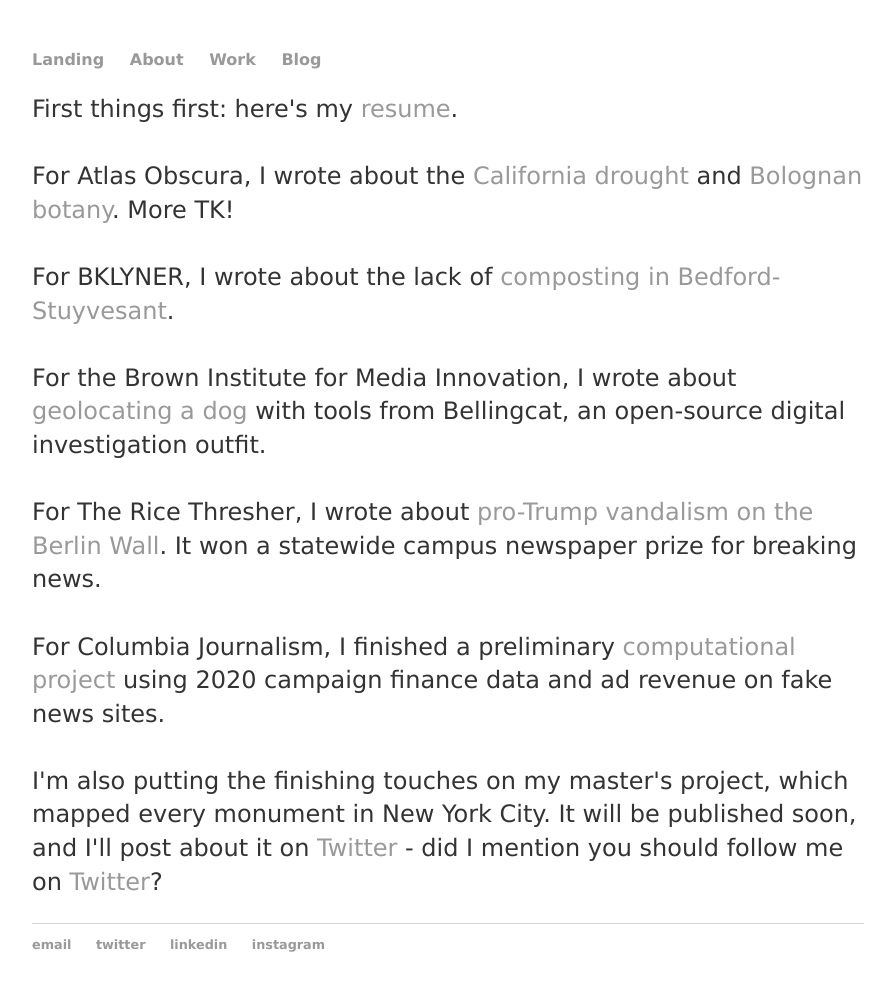
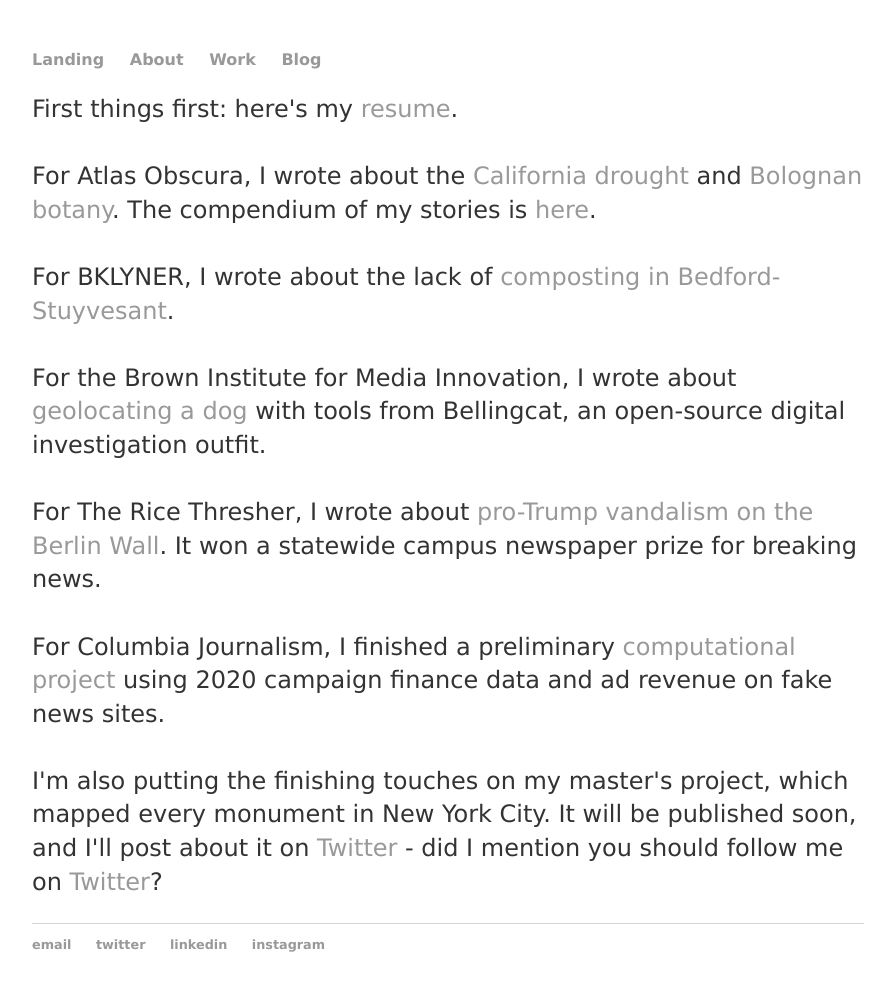
Before and after one commit to isaac-schultz/isaac-schultz.github.io, a Jekyll site: the page built from work/index.html, in a window 1280 px wide. Shown: the whole page, without its empty margins (192-1084 px from the left). Built offline with Jekyll 4.4.1, drawn with Linux system fonts in a browser that asks for light colours.

Commit message:
Update index.html

```diff
--- a/work/index.html
+++ b/work/index.html
@@ -5,7 +5,7 @@
 <p id="werk">First things first: here's my <a href="schultz_sans_address.pdf" target="blank">resume</a>.
   <br>
    <br>
-For Atlas Obscura, I wrote about the <a href="https://www.atlasobscura.com/articles/droughts-california-forest" target="_blank">California drought</a> and <a href="https://www.atlasobscura.com/articles/bologna-italy-invasive-plants" target="_blank">Bolognan botany</a>. More TK!
+For Atlas Obscura, I wrote about the <a href="https://www.atlasobscura.com/articles/droughts-california-forest" target="_blank">California drought</a> and <a href="https://www.atlasobscura.com/articles/bologna-italy-invasive-plants" target="_blank">Bolognan botany</a>. The compendium of my stories is   <a href="https://www.atlasobscura.com/users/isaacschultz?view=articles" target="_blank">here</a>.
   <br>
   <br>
 For BKLYNER, I wrote about the lack of <a href="https://bklyner.com/why-is-it-so-hard-to-compost-and-what-happened-to-the-brown-bin-program/" target="_blank">composting in Bedford-Stuyvesant</a>.
```
